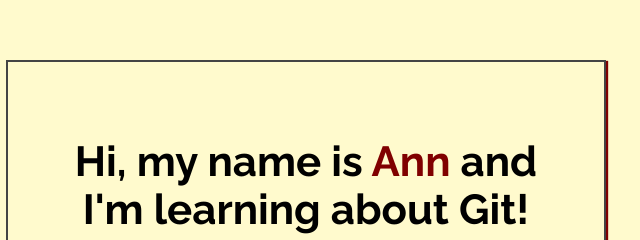
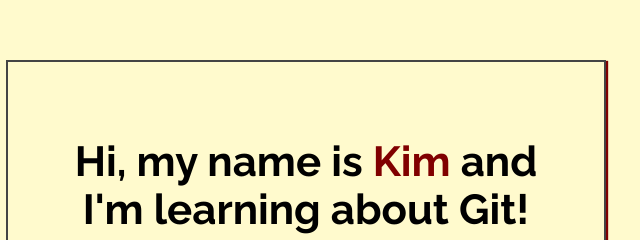
Before and after one commit to kymie9899/my-first-repo, a plain HTML site: page index.html in a window 1280 px wide. Shown: the part 188-428 px from the top of the page, 334-974 px from the left. Drawn offline with Linux system fonts and the light colour scheme.

Commit message:
Added name to index.html

```diff
--- a/index.html
+++ b/index.html
@@ -14,7 +14,7 @@
 <body>
 
     <div class="greeting">
-        <h1>Hi, my name is <span class="highlight">Ann</span> and I'm learning about Git! </h1>
+        <h1>Hi, my name is <span class="highlight">Kim</span> and I'm learning about Git! </h1>
 
         <p>Yay! Git is the best!</p>
     </div>
```
